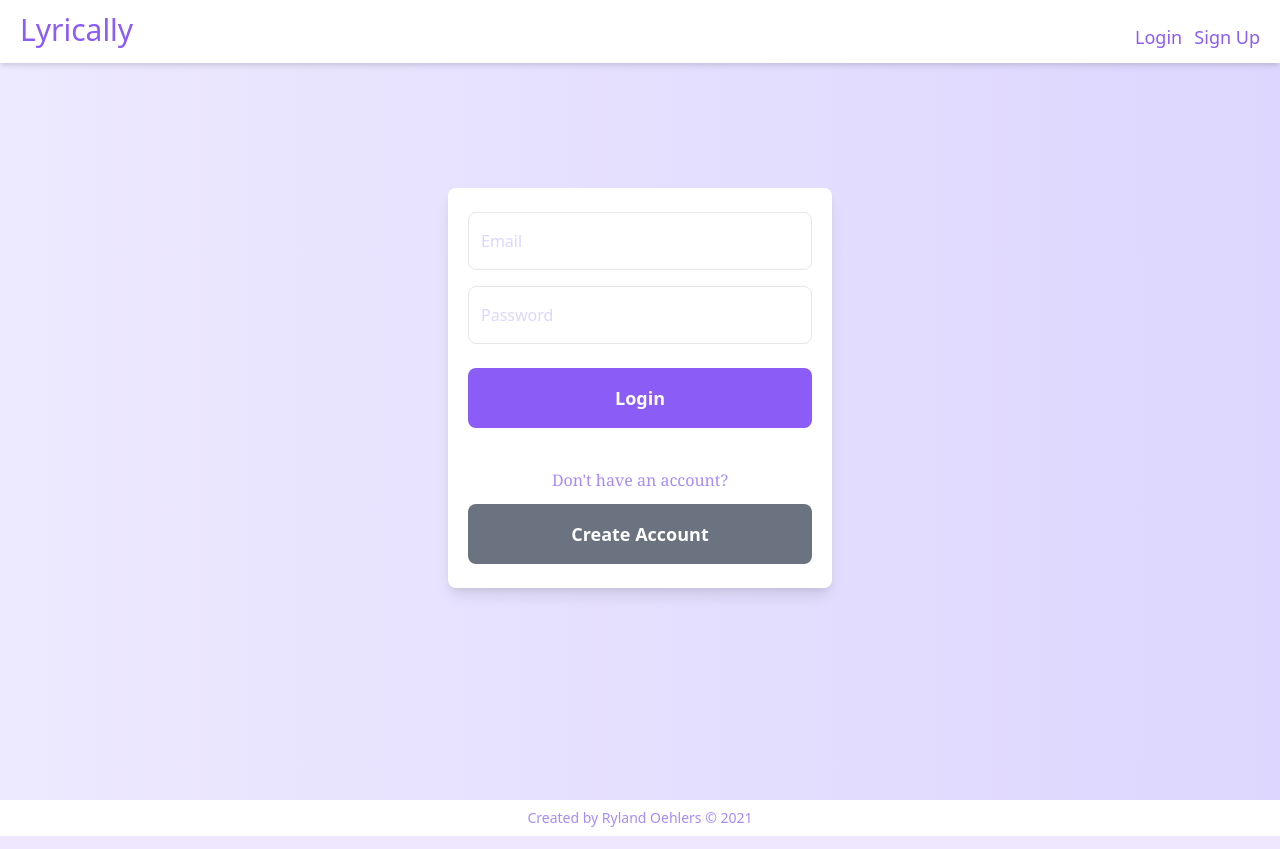
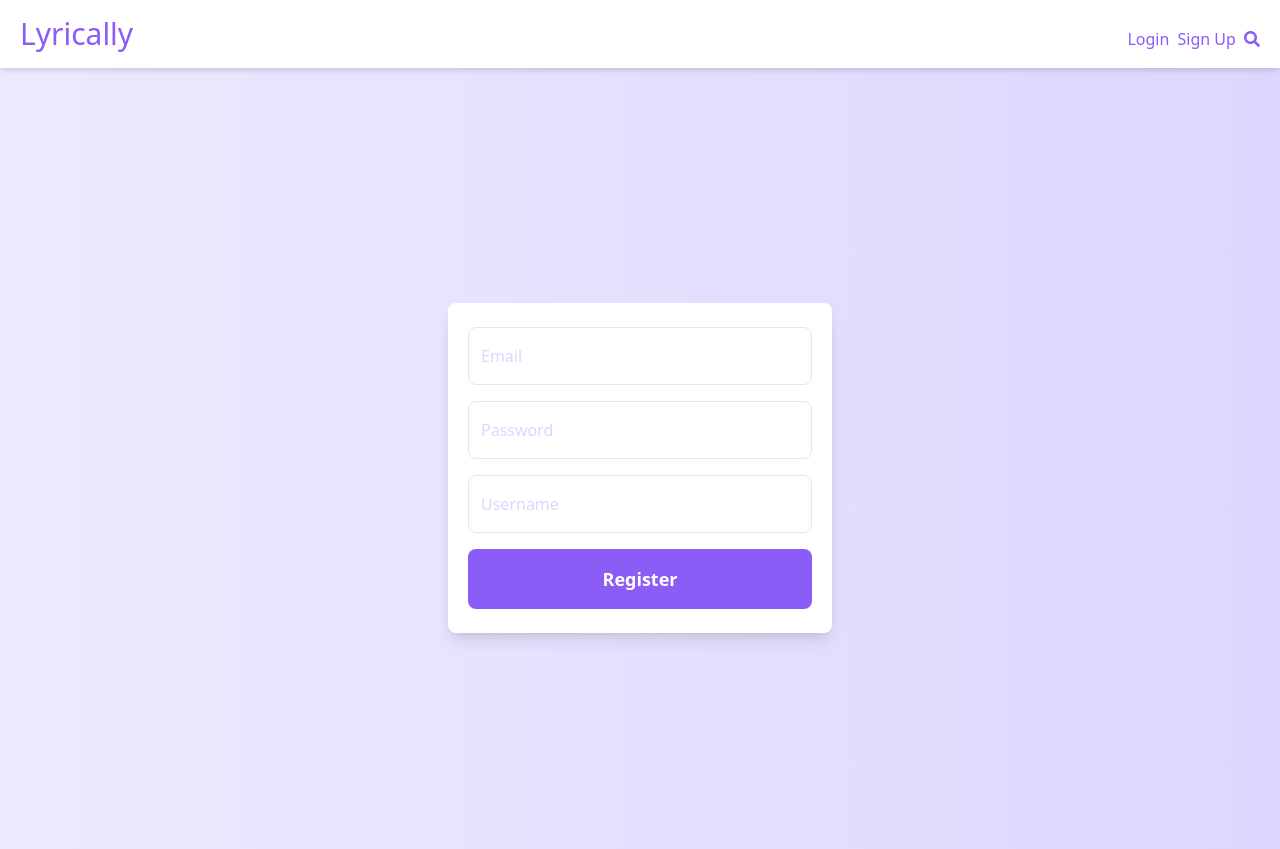
Before and after one commit to rylandinthesun/Capstone-1, a Flask app: page /register in a window 1280 px wide. Shown: the top 849 px of the page. Run offline with Flask 2, Linux system fonts and the light colour scheme; parts of the project's set-up code (start-up, migrations or seed data) failed here and were passed over; some libraries are stand-ins or nearby versions.

Commit message:
Thursday Update

```diff
--- a/app.py
+++ b/app.py
@@ -1,23 +1,58 @@
-from flask import Flask, render_template, redirect, session, flash, request
+import os
+
+from flask import Flask, render_template, redirect, session, flash, request, g, abort
+from sqlalchemy.exc import IntegrityError
 from secrets import API_KEY
-from models import db, connect_db
+from models import db, connect_db, User, Lyric, Like, Save
 import requests
 from bs4 import BeautifulSoup
-from flask_login import LoginManager
+from forms import AddUserForm, LoginForm
+
+app = Flask(__name__)
+
+app.config['SQLALCHEMY_DATABASE_URI'] = 'postgres:///lyrically'
+app.config['SQLALCHEMY_TRACK_MODIFICATIONS'] = False
+app.config['SQLALCHEMY_ECHO'] = True
+app.config['SECRET_KEY'] = os.environ.get('SECRET_KEY', "it's a secret")
+
+connect_db(app)
 
 API_BASE_URL = "https://api.genius.com/search"
 headers = {"Authorization": f"Bearer {API_KEY}"}
 
-# login_manager = LoginManager()
-# login_manager.init_app(app)
+CURR_USER = "curr_user"
 
-app = Flask(__name__)
+@app.before_request
+def add_user_to_g():
+    """If we're logged in, add curr user to Flask global."""
+
+    if CURR_USER in session:
+        g.user = User.query.get(session[CURR_USER])
+
+    else:
+        g.user = None
+    print(g.user)
+
+
+def do_login(user):
+    """Log in user."""
+
+    session[CURR_USER] = user.id
+
+
+def do_logout():
+    """Logout user."""
+
+    if CURR_USER in session:
+        del session[CURR_USER]
+
 
 @app.route('/')
 def show_landing_page():
     """Show landing page of site."""
 
-    return render_template("home-anon.html")
+    return render_template("home.html")
+
 
 @app.route('/search')
 def get_lyrics_info():
@@ -35,29 +70,85 @@
 
     return render_template("results.html", results=results)
 
-@app.route('/register')
-def show_register_page():
-    """Shows page for registration."""
 
-    return render_template("register.html")
+@app.route('/register', methods=["GET", "POST"])
+def signup():
+    """Show page for registeration and validate user to sign up."""
 
-@app.route('/login')
-def show_login_page():
-    """Shows page for registration."""
+    form = AddUserForm()
 
-    return render_template("login.html")
+    if form.validate_on_submit():
+        try:
+            user = User.signup(email=form.email.data, password=form.password.data, username=form.username.data)
+            db.session.commit()
+
+        except IntegrityError:
+            flash("Username already taken")
+            return render_template('register.html', form=form)
+
+        do_login(user)
+
+        return redirect("/")
+
+    else:
+        return render_template('register.html', form=form)
+
+
+
+@app.route('/login', methods=["GET", "POST"])
+def login():
+    """Show page for login and validate user to login."""
+
+    form = LoginForm()
+
+    if form.validate_on_submit():
+        user = User.authenticate(form.email.data,
+                                 form.password.data)
+
+        if user:
+            do_login(user)
+            flash(f"Welcome back {user.username}")
+            return redirect("/")
+
+        flash("Invalid email or password.")
+
+    return render_template("login.html", form=form)
+
+
+
+@app.route('/logout')
+def logout():
+    """Logs user out and redirects to homepage."""
+
+    session.pop(CURR_USER)
+    flash("Goodbye!")
+    return redirect('/login')
 
 
 
 
-# @app.route('/redirect')
-# def redirect_page():
 
-#     return '<h1>Redirect</h1>'
+@app.route('/profile/<int:user_id>')
+def show_user_profile(user_id):
+    """Show profile of current logged in user."""
 
-# URL = 'https://genius.com/Citizen-blue-sunday-lyrics'
-# page = requests.get(URL)
+    if "curr_user" not in session:
+        flash("Please login first!")
+        redirect('/login')
 
-# soup = BeautifulSoup(page.content, 'html.parser')
-# results = soup.find('div', class_='lyrics')
-# print(results.prettify())
+    user = User.query.get_or_404(user_id)
+
+    return render_template('user_profile.html', user=user)
+
+@app.route('/lyrics/<path>')
+def show_lyrics(path):
+    """Scrape and show lyrics on a single page."""
+
+    URL = f"https://genius.com/{path}"
+    page = requests.get(URL)
+
+    soup = BeautifulSoup(page.content, 'html.parser')
+    results = soup.find('div', class_='lyrics')
+    lyrics = results.get_text()
+
+    return render_template("lyrics.html", lyrics=lyrics)
--- /dev/null
+++ b/forms.py
@@ -0,0 +1,23 @@
+from flask_wtf import FlaskForm
+from wtforms import StringField, PasswordField, TextField
+from wtforms.validators import InputRequired, Optional, Email
+
+
+
+class AddUserForm(FlaskForm):
+    """Form to sign up for account."""
+
+    email = StringField('Email', render_kw={"placeholder": "Email"}, validators=[InputRequired(), Email(message="Please enter a valid email address.")])
+    password = PasswordField('Password', render_kw={"placeholder": "Password"},  validators=[InputRequired(message="Please enter a password.")])
+    username = StringField('Username', render_kw={"placeholder": "Username"}, validators=[InputRequired(message="Please enter a username.")])
+
+class LoginForm(FlaskForm):
+    """Form to login to account."""
+
+    email = StringField('Email', render_kw={"placeholder": "Email"}, validators=[InputRequired(), Email(message="Please enter a valid email address.")])
+    password = PasswordField('Password', render_kw={"placeholder": "Password"},  validators=[InputRequired(message="Please enter a password.")])
+
+
+# first_name = StringField('First Name', render_kw={"placeholder": "First Name (Optional)"}, validators=[Optional()])
+# last_name = StringField('Last Name', render_kw={"placeholder": "Last Name (Optional)"}, validators=[Optional()])
+# bio = TextField('Bio', render_kw={"placeholder": "Bio (Optional)"}, validators=[Optional()])
--- /dev/null
+++ b/seed.py
@@ -0,0 +1,6 @@
+from app import db
+from models import User, Lyric, Like, Save
+
+
+db.drop_all()
+db.create_all()
--- a/templates/base.html
+++ b/templates/base.html
@@ -10,17 +10,33 @@
 </head>
 <body class="h-full overflow-auto bg-gradient-to-r from-purple-100 to-purple-200">
 
-    <nav class="fixed font-sans flex flex-row text-left justify-between py-3 px-5 bg-white shadow-md items-baseline w-full">
-        <div class="mb-2 sm:mb-0">
-          <a href="/" class="text-3xl no-underline text-purple-500 hover:text-purple-600">Lyrically</a>
+    <nav class="fixed font-sans flex flex-row text-left justify-between py-4 px-5 bg-white shadow-md items-baseline w-full" style="z-index: 999;">
+        <div class="">
+          <a href="/" class="text-2xl md:text-3xl no-underline text-purple-500 hover:text-purple-600">Lyrically</a>
         </div>
-        <div>
-          <a href="/login" class="text-lg align-middle no-underline text-purple-500 hover:text-purple-600 ml-2">Login</a>
-          <a href="/register" class="text-lg align-middle no-underline text-purple-500 hover:text-purple-600 ml-2">Sign Up</a>
+        <div class="align-middle">
+          {% if not g.user %}
+          <a href="/login" class="text-sm md:text-base no-underline text-purple-500 hover:text-purple-600 ml-1">Login</a>
+          <a href="/register" class="text-sm md:text-base no-underline text-purple-500 hover:text-purple-600 ml-1">Sign Up</a>
+          {% else %}
+          <a href="/logout" class="text-sm md:text-base no-underline text-purple-500 hover:text-purple-600 ml-1">Logout</a>
+          <a href="/profile/{{g.user.id}}" class="text-sm md:text-base no-underline text-purple-500 hover:text-purple-600 ml-1">Profile</a>
+          {% endif %}
+          <a href="#search_form" class="text-sm md:text-base no-underline text-purple-500  hover:text-purple-600 ml-1"><i class="fas fa-search"></i></a>
         </div>
       </nav>
 
     <div class="container mx-auto">
+
+    <div class="pt-20">
+      {% for msg in get_flashed_messages() %}
+      <div class="bg-purple-300 border border-purple-500 text-purple-800 px-4 py-3 rounded-lg relative" role="alert">
+        <span class="block sm:inline">{{ msg }}</span>
+        <span class="absolute top-0 bottom-0 right-0 px-4 py-3">
+        </span>
+      </div>
+      {% endfor %}
+    </div>
 
     {% block content %}
     {% endblock %}
--- a/templates/home-anon.html
+++ b/templates/home.html
@@ -14,9 +14,9 @@
     <div class="flex h-auto items-center align-middle">
         <div class="m-auto">
                 <p class="text-lg text-center md:text-left tracking-tight mb-3 text-purple-400">What lyrics are you looking for?</p>
-                <form action="/search" class="flex justify-end">
-                    <input class="text-lg px-4 py-5 placeholder-purple-200 focus:text-purple-500  bg-white rounded-lg text-base shadow-lg outline-none focus:outline-none focus:shadow-outline w-96 mb-60" type="text" name="search" id="search-form" placeholder="Type in the lyrics, artist, or song.">
-                    <button type="submit" class="text-xl absolute bg-purple-500 hover:bg-purple-600 focus:bg-purple-800 text-white py-4 px-3 mt-1 mr-1 rounded-r-lg outline-none">Search</button>
+                <form action="/search" id="search_form" class="flex justify-end">
+                    <input class="md:text-lg px-3 py-5 placeholder-purple-200 focus:text-purple-500  bg-white rounded-lg text-base shadow-lg outline-none focus:outline-none focus:shadow-outline mb-60 w-80 md:w-96" type="text" name="search" id="search-form" placeholder="Type in the lyrics, artist, or song." required>
+                    <button type="submit" class="md:text-lg absolute bg-purple-500 hover:bg-purple-600 focus:bg-purple-800 text-white py-4 px-1 md:px-3 mt-1 mr-1 rounded-r-lg outline-none">Search</button>
                 </form>
         </div>
     </div>
--- a/templates/register.html
+++ b/templates/register.html
@@ -5,27 +5,40 @@
 <div class="flex m-auto h-screen">
     <div class="m-auto">
         <div class="bg-white shadow-lg rounded-lg px-5 pt-6 pb-6 flex flex-col w-96 mb-6">
-            <form action="/login">
-                <div class="mb-4">
-                    <input class="placeholder-purple-200 appearance-none border rounded-lg w-full py-4 px-3 text-purple-500 focus:outline-none focus:shadow-outline" id="username" type="text" placeholder="Email">
-                </div>
-                <div class="mb-6">
-                    <input class="placeholder-purple-200 appearance-none border border-red rounded-lg w-full py-4 px-3 text-purple-500 focus:outline-none focus:shadow-outline" id="password" type="password" placeholder="Password">
-                </div>
-                <div class="divide-y divide-gray-300">
+            <form method="POST">
+                <div class="">
+                    {{ form.hidden_tag() }}
+
+                    {% for field in form
+                        if field.widget.input_type != 'hidden' %}
+                    <div class="mb-4">
+
+                        {{ field(class_="placeholder-purple-200 appearance-none border rounded-lg w-full py-4 px-3 text-purple-500 focus:outline-none focus:shadow-outline") }}
+
+                        {% for error in field.errors %}
+                        <span class="">{{ error }}</span>
+                        {% endfor %}
+                    </div>
+                    {% endfor %}
                     <div class="flex items-center justify-center">
-                        <button class="bg-purple-500 hover:bg-purple-600 focus:bg-purple-800 text-white font-bold py-4 px-3 mb-6 rounded-lg w-96 text-lg" type="submit">Login</button>
+                        <button class="bg-purple-500 hover:bg-purple-600 focus:bg-purple-800 text-white font-bold py-4 px-3 rounded-lg w-96 text-lg" type="submit">Register</button>
                     </div>
                 </div>
             </form>
-            <div>
-                <p class="text-center text-purple-400 mt-4 font-serif">Don't have an account?</p>
-                <a class="flex items-center justify-center bg-gray-500 hover:bg-gray-600 focus:bg-gray-800 text-white font-bold py-4 px-3 mt-3 rounded-lg w-90 text-lg" action="/register">Create Account</a>
-
-            </div>
         </div>
 
     </div>
 </div>
 
+
+
+
+
+
+
 {% endblock %}
+
+<!-- <input class="placeholder-purple-200 appearance-none border rounded-lg w-full py-4 px-3 text-purple-500 focus:outline-none focus:shadow-outline" id="username" type="text" placeholder="Email">
+<div class="flex items-center justify-center">
+    <button class="bg-purple-500 hover:bg-purple-600 focus:bg-purple-800 text-white font-bold py-4 px-3 mb-6 rounded-lg w-96 text-lg" type="submit">Login</button>
+</div> -->
--- /dev/null
+++ b/templates/user_profile.html
@@ -0,0 +1,6 @@
+{% extends 'base.html' %}
+
+{% block content %}
+
+<h1>{{user.username}}</h1>
+{% endblock %}
```
Also changed, not shown: models.py (+25 -6 lines), templates/login.html (+15 -11 lines), templates/lyrics.html (added, +33 -0 lines), templates/results.html (+14 -4 lines).
